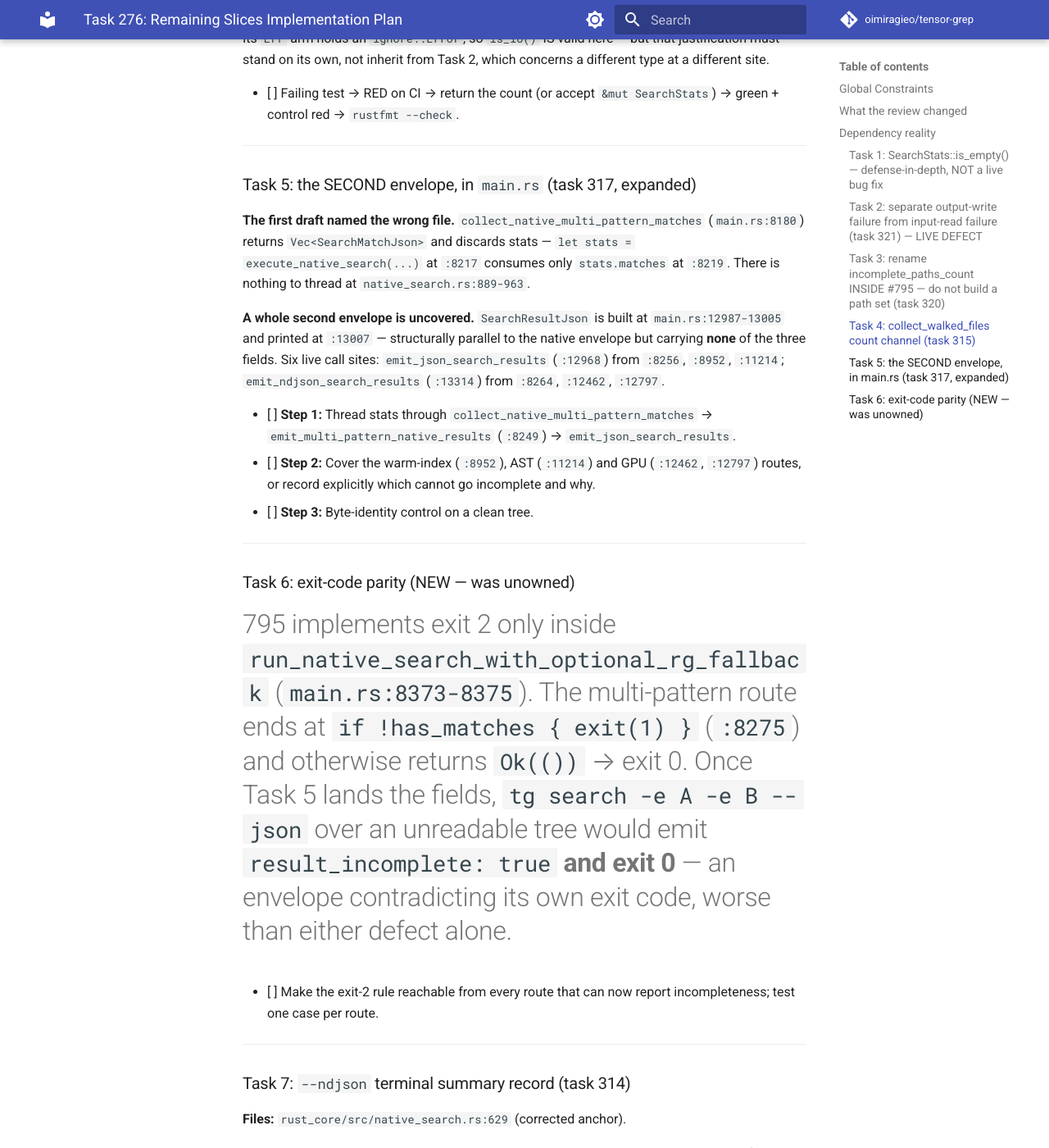
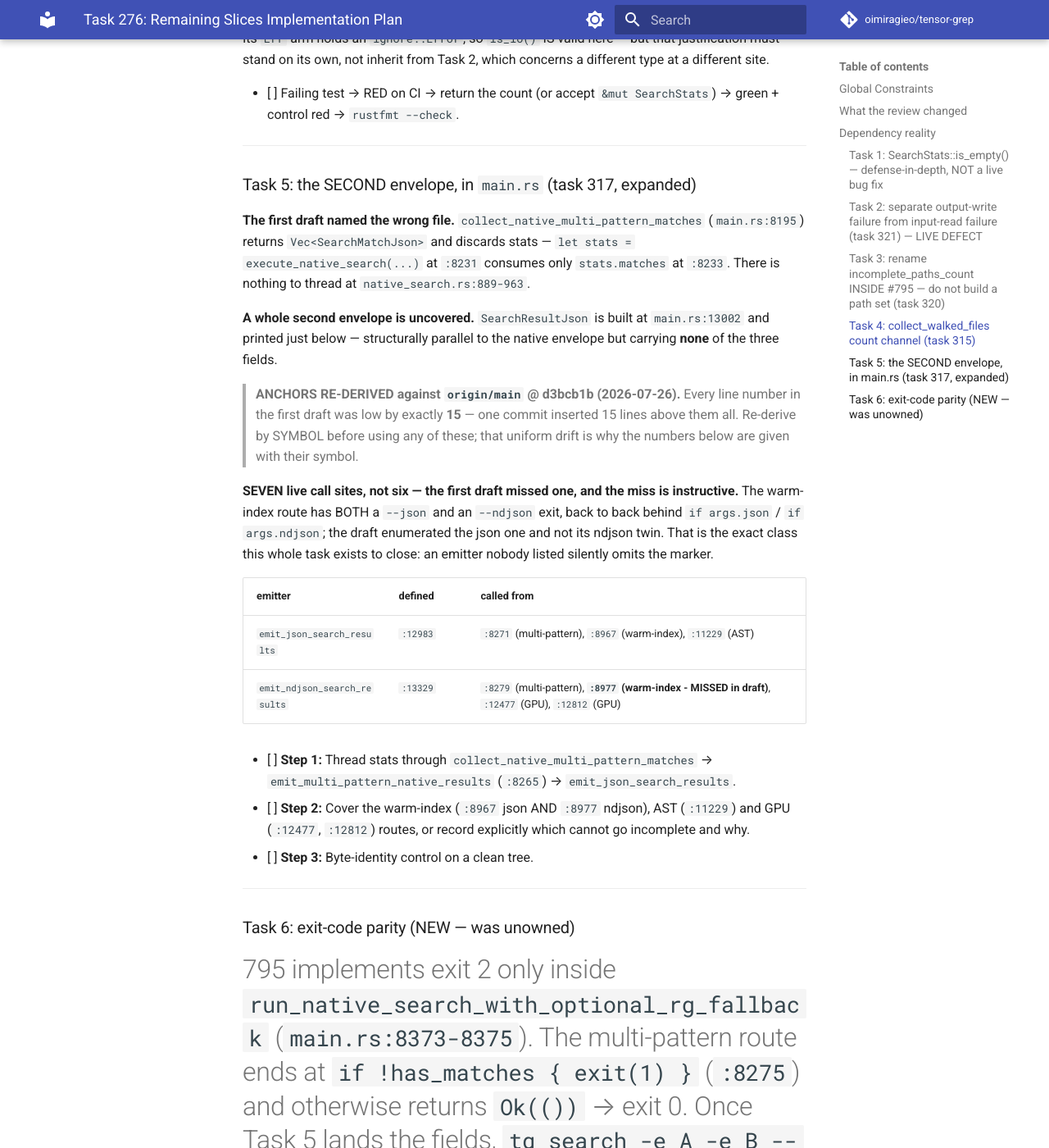
Before and after one commit to oimiragieo/tensor-grep, an MkDocs documentation site: the page built from docs/plans/2026-07-26-276-json-incompleteness-remaining-slices.md, in a window 1280 px wide and 1400 px high, scrolled down 5082 px. Shown: the whole window at 82% size. Built offline with MkDocs 1.6.1 and Material for MkDocs 9.7.7, drawn with Linux system fonts in a browser that asks for light colours; comment, search, counter and statistics services are not loaded.

Commit message:
docs(plan): re-derive 276 anchors and add the emitter the draft missed
Two corrections to Task 5, both found by re-deriving every anchor against
origin/main @ d3bcb1b instead of trusting the numbers.

1. UNIFORM +15 DRIFT. Every line number in the first draft was low by exactly
   15 -- one commit inserted 15 lines above them all. Corrected, and each is now
   given WITH its symbol so the next reader re-derives rather than trusts.

2. SEVEN call sites, not six. The warm-index route has BOTH a `--json` and an
   `--ndjson` exit, back to back behind `if args.json` / `if args.ndjson`
   (main.rs:8966-8977). The draft enumerated the json one (:8952 -> :8967) and
   silently omitted its ndjson twin at :8977.

The second is the one that matters. An emitter nobody listed is an emitter that
silently omits the incompleteness marker -- which is the exact defect class this
whole task exists to close. The plan was reproducing the bug it was written to
fix, one level up.

No behaviour change; this is the artifact the remaining slices get built from,
so it lands before they do.

```diff
--- a/docs/plans/2026-07-26-276-json-incompleteness-remaining-slices.md
+++ b/docs/plans/2026-07-26-276-json-incompleteness-remaining-slices.md
@@ -111,12 +111,22 @@ Its `Err` arm holds an `ignore::Error`, so `is_io()` IS valid here — but that
 
 ### Task 5: the SECOND envelope, in `main.rs` (task 317, expanded)
 
-**The first draft named the wrong file.** `collect_native_multi_pattern_matches` (`main.rs:8180`) returns `Vec<SearchMatchJson>` and discards stats — `let stats = execute_native_search(...)` at `:8217` consumes only `stats.matches` at `:8219`. There is nothing to thread at `native_search.rs:889-963`.
+**The first draft named the wrong file.** `collect_native_multi_pattern_matches` (`main.rs:8195`) returns `Vec<SearchMatchJson>` and discards stats — `let stats = execute_native_search(...)` at `:8231` consumes only `stats.matches` at `:8233`. There is nothing to thread at `native_search.rs:889-963`.
 
-**A whole second envelope is uncovered.** `SearchResultJson` is built at `main.rs:12987-13005` and printed at `:13007` — structurally parallel to the native envelope but carrying **none** of the three fields. Six live call sites: `emit_json_search_results` (`:12968`) from `:8256`, `:8952`, `:11214`; `emit_ndjson_search_results` (`:13314`) from `:8264`, `:12462`, `:12797`.
+**A whole second envelope is uncovered.** `SearchResultJson` is built at `main.rs:13002` and printed just below — structurally parallel to the native envelope but carrying **none** of the three fields.
 
-- [ ] **Step 1:** Thread stats through `collect_native_multi_pattern_matches` → `emit_multi_pattern_native_results` (`:8249`) → `emit_json_search_results`.
-- [ ] **Step 2:** Cover the warm-index (`:8952`), AST (`:11214`) and GPU (`:12462`, `:12797`) routes, or record explicitly which cannot go incomplete and why.
+> **ANCHORS RE-DERIVED against `origin/main` @ d3bcb1b (2026-07-26).** Every line number in the first draft was low by exactly **15** — one commit inserted 15 lines above them all. Re-derive by SYMBOL before using any of these; that uniform drift is why the numbers below are given with their symbol.
+
+**SEVEN live call sites, not six — the first draft missed one, and the miss is instructive.** The warm-index route has BOTH a `--json` and an `--ndjson` exit, back to back behind `if args.json` / `if args.ndjson`; the draft enumerated the json one and not its ndjson twin. That is the exact class this whole task exists to close: an emitter nobody listed silently omits the marker.
+
+| emitter | defined | called from |
+|---|---|---|
+| `emit_json_search_results` | `:12983` | `:8271` (multi-pattern), `:8967` (warm-index), `:11229` (AST) |
+| `emit_ndjson_search_results` | `:13329` | `:8279` (multi-pattern), **`:8977` (warm-index - MISSED in draft)**, `:12477` (GPU), `:12812` (GPU) |
+
+
+- [ ] **Step 1:** Thread stats through `collect_native_multi_pattern_matches` → `emit_multi_pattern_native_results` (`:8265`) → `emit_json_search_results`.
+- [ ] **Step 2:** Cover the warm-index (`:8967` json AND `:8977` ndjson), AST (`:11229`) and GPU (`:12477`, `:12812`) routes, or record explicitly which cannot go incomplete and why.
 - [ ] **Step 3:** Byte-identity control on a clean tree.
 
 ---
```
